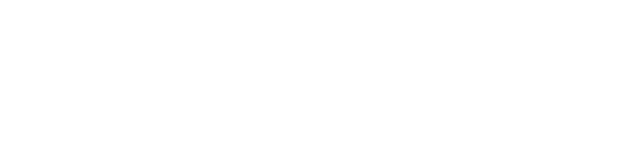
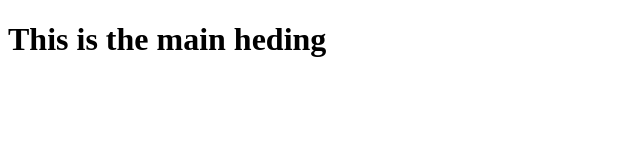
Before and after one commit to Chowdhurynaseeh/beyond, a plain HTML site: page index.html in a window 1280 px wide. Shown: the whole page, without its empty margins (0-640 px from the left). Drawn offline with Linux system fonts and the light colour scheme.

Commit message:
added an html tag

```diff
--- a/index.html
+++ b/index.html
@@ -9,7 +9,7 @@
 </head>
 
 <body>
-
+    <h1>This is the main heding</h1>
 </body>
 
 </html>
```
